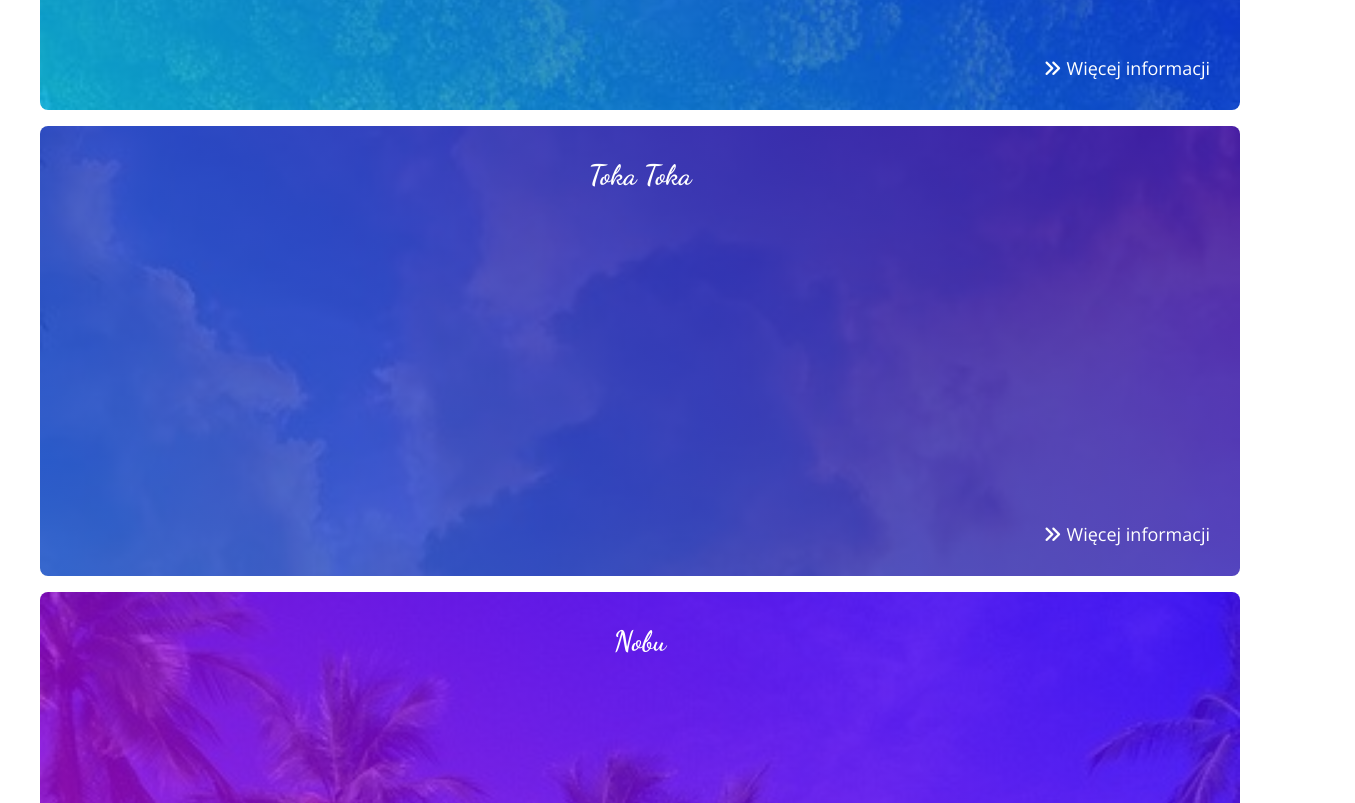
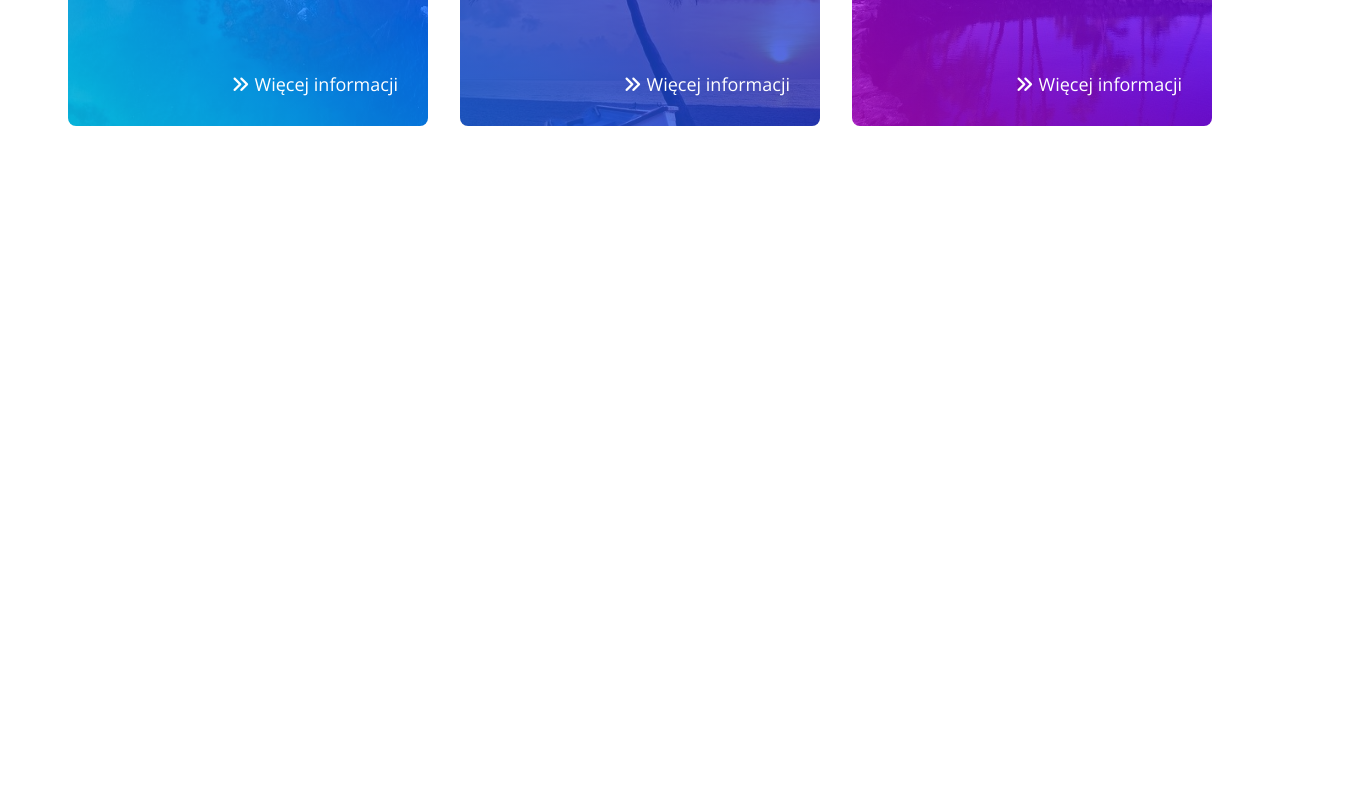
Before and after one commit to hacidd/website-I, a plain HTML site: page index.html in a window 1280 px wide. Shown: the part 3480-4283 px from the top of the page, 1355 px wide, since content can reach past the window. After the commit the page ends 4102 px from the top, so only its background shows below. Drawn offline with nearby package versions, Linux system fonts and the light colour scheme.

Commit message:
finished card section

```diff
--- a/index.html
+++ b/index.html
@@ -139,6 +139,10 @@
 
             </div>
         </section>
+        <section class="offers section-padding section" id="offers">
+<div class="white-block white-block-right"></div>
+<div class="white-block white-block-left"></div>
+        </section>
     </main>
 
     <script src="/js/main.js"></script>
--- a/sass/main.scss
+++ b/sass/main.scss
@@ -249,10 +249,10 @@ body {
 			bottom: 0;
 			left: 0;
 			right: 0;
-			background-image: $light-blue-gradient-solid;
 			display: flex;
 			flex-direction: column;
 			justify-content: center;
+			background-image: $light-blue-gradient-solid;
 			border-radius: 8px;
 			opacity: 0;
 			transform: rotateY(180deg);
@@ -362,6 +362,17 @@ body {
 			font-size: 2.2rem;
 		}
 	}
+	.islands {
+		&__cards {
+			display: flex;
+			justify-content: center;
+			flex-wrap: wrap;
+		}
+		&__card {
+			margin: 1em;
+			width: 45%;
+		}
+	}
 }
 @media (min-width: 992px) {
 	.burger-btn {
@@ -412,3 +423,11 @@ body {
 		}
 	}
 }
+
+@media (min-width: 1100px) {
+.islands {
+	&__card {
+		width: 30%;
+	}
+}
+}
```
Also changed, not shown: css/main.css, img/beachtable_640.jpg (added), img/campfire_640.jpg (added), img/childrens_640.jpg (added), img/heropalm_1920.jpg (added), img/heropalm_640.jpg (added), 1 other file.
